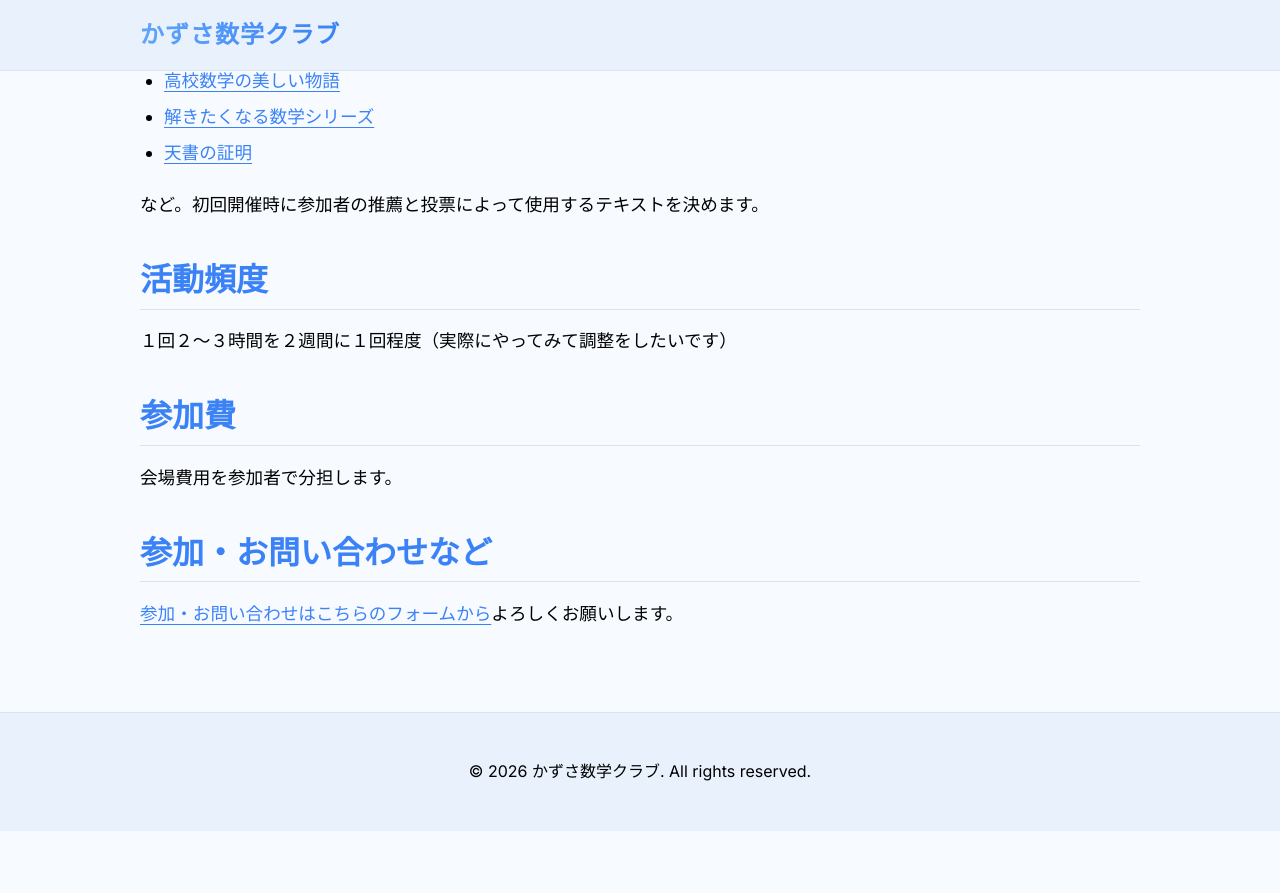
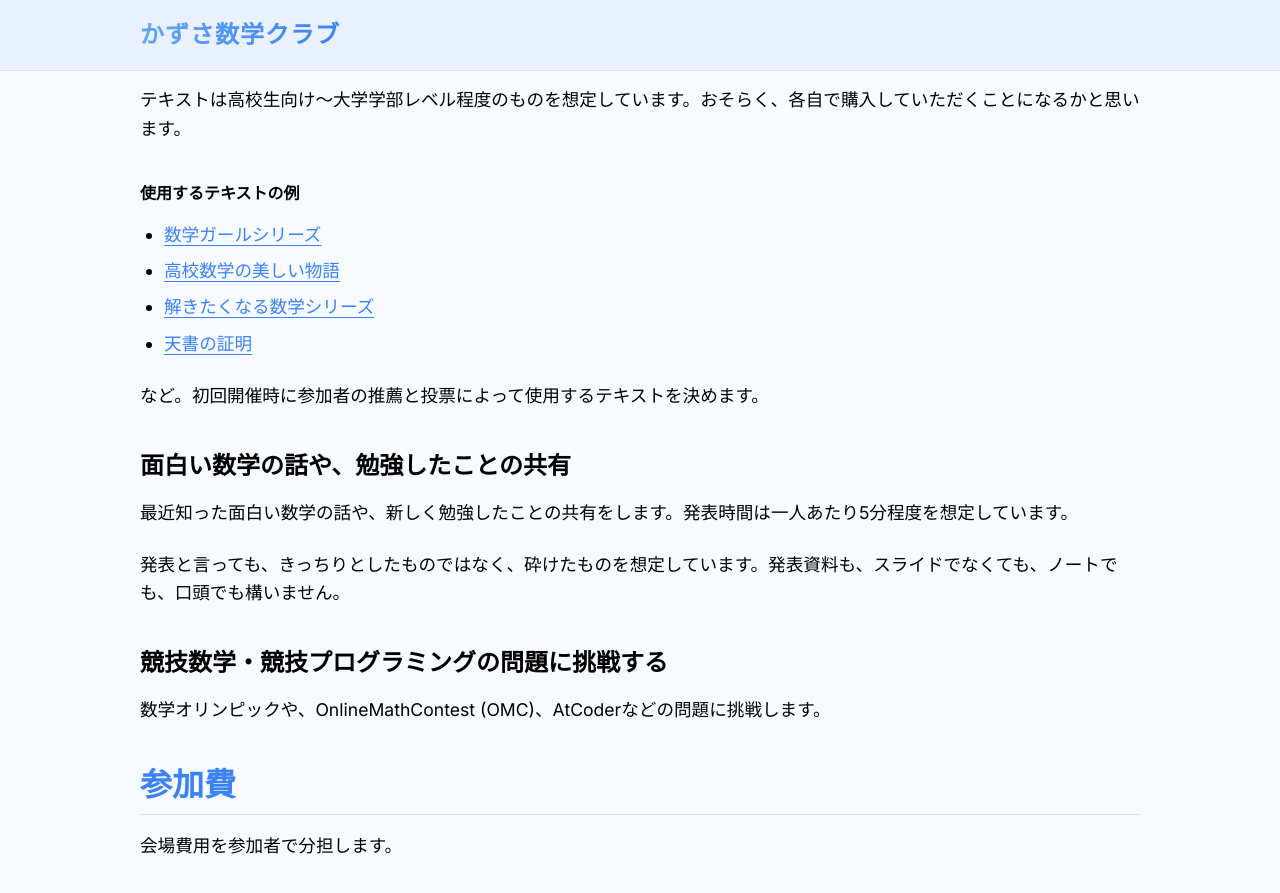
Before and after one commit to jumpeke/kazusa-math-club, a Jekyll site: the page built from index.md, in a window 1280 px wide and 900 px high, scrolled down 1134 px. Shown: the top 893 px of the window. Built offline with Jekyll 4.4.1, drawn with Linux system fonts in a browser that asks for light colours; our own code applies the rules of GitHub Pages for plain Markdown files; before the commit the page ends 1965 px from its top, so only the background shows below that; some of the changed text lies outside the part shown.

Commit message:
docs: update index content for math club resources

```diff
--- a/index.md
+++ b/index.md
@@ -9,9 +9,15 @@ layout: default
 * みんなで楽しく数学を学ぶ。
 * 地域の数学・科学好きの交流の場とする。
 
+## 活動頻度
+
+1回1～2時間を2週間に1回程度（実際にやってみて調整をしたいです）
+
 ## 活動内容
 
-選んだテキストを使って輪読会を行います。
+次のうちのいずれかの活動を相談して行いたいと考えています。
+
+### 輪読会
 
 輪読会は大学の研究室などで行われている、グループで専門書を読む方法です。以下の手順で行うつもりです。
 
@@ -28,7 +34,7 @@ layout: default
 
 テキストは高校生向け〜大学学部レベル程度のものを想定しています。おそらく、各自で購入していただくことになるかと思います。
 
-### 使用するテキストの例
+#### 使用するテキストの例
 
 * [数学ガールシリーズ](https://www.hyuki.com/girl/)
 * [高校数学の美しい物語](https://www.sbcr.jp/product/4797385588/)
@@ -37,9 +43,15 @@ layout: default
 
 など。初回開催時に参加者の推薦と投票によって使用するテキストを決めます。
 
-## 活動頻度
+### 面白い数学の話や、勉強したことの共有
 
-１回２～３時間を２週間に１回程度（実際にやってみて調整をしたいです）
+最近知った面白い数学の話や、新しく勉強したことの共有をします。発表時間は一人あたり5分程度を想定しています。
+
+発表と言っても、きっちりとしたものではなく、砕けたものを想定しています。発表資料も、スライドでなくても、ノートでも、口頭でも構いません。
+
+### 競技数学・競技プログラミングの問題に挑戦する
+
+数学オリンピックや、OnlineMathContest (OMC)、AtCoderなどの問題に挑戦します。
 
 ## 参加費
 
```
